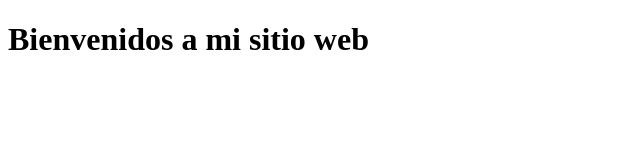
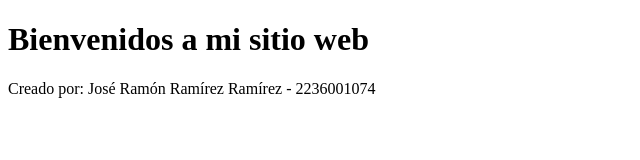
Before and after one commit to Ramonram17/mi-sitio-web, a plain HTML site: page index.html in a window 1280 px wide. Shown: the whole page, without its empty margins (0-640 px from the left). Drawn offline with Linux system fonts and the light colour scheme.

Commit message:
Agregado nombre y matrícula

```diff
--- a/index.html
+++ b/index.html
@@ -5,5 +5,8 @@
 </head>
 <body>
  <h1>Bienvenidos a mi sitio web</h1>
+
+ <p>Creado por: José Ramón Ramírez Ramírez - 2236001074</p>
+
 </body>
 </html>
```
